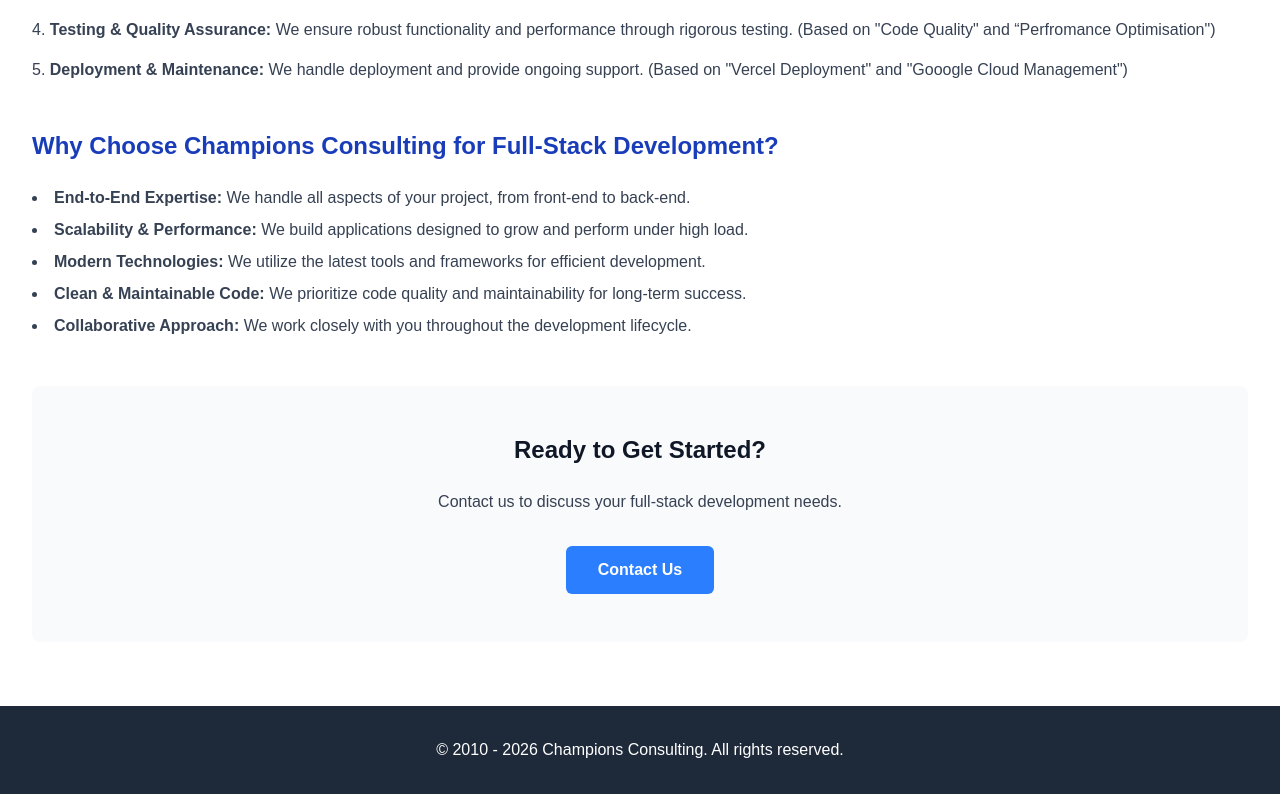
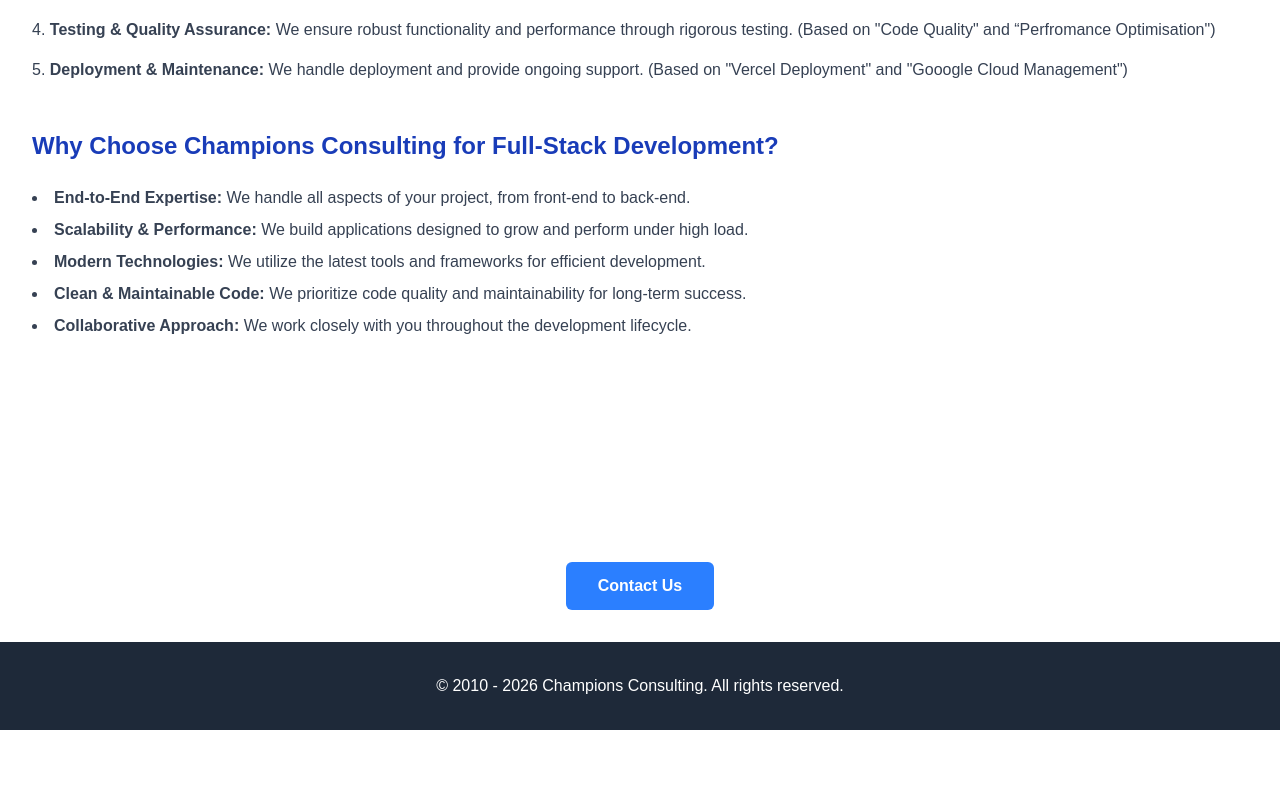
Before and after one commit to champions-consulting/website, a Next.js app: page /full-stack-development-services in a window 1280 px wide. Shown: the part 810-1604 px from the top of the page. After the commit the page ends 1540 px from the top, so only its background shows below. Built offline with nearby package versions, Linux system fonts and the light colour scheme.

Commit message:
The service page design is much better related of styles

```diff
--- a/src/app/full-stack-development-services/ServicesPage.tsx
+++ b/src/app/full-stack-development-services/ServicesPage.tsx
@@ -1,11 +1,11 @@
-'use client' // Assuming you might have interactive elements
+'use client'
 
-import React from 'react'
 import Link from 'next/link'
 
 function FullStackDevelopmentServicesPage() {
   return (
-    <section className="py-16">
+    <>
+      <section className="pt-16 pb-8 bg-white">
         <div className="container mx-auto px-4 md:px-8">
           <h1 className="text-4xl font-bold mb-8 text-gray-900">
             Full-Stack Development Services
@@ -35,9 +35,9 @@
                 </p>
                 <ul className="list-disc list-inside text-gray-700">
                   <li className="mb-2">
-                  <strong>React & Next.js:</strong> Building dynamic single-page
-                  applications and server-rendered web applications for optimal
-                  performance and SEO.
+                    <strong>React & Next.js:</strong> Building dynamic
+                    single-page applications and server-rendered web
+                    applications for optimal performance and SEO.
                   </li>
                   <li className="mb-2">
                     <strong>Typescript</strong>:Ensuring code quality and
@@ -78,9 +78,9 @@
             </p>
             <ol className="list-decimal list-inside text-gray-700">
               <li className="mb-4">
-              <strong>Requirements Gathering:</strong> We work closely with you
-              to understand your business needs and project goals. (Based on
-              &quot;Stakeholder Collaboration&quot; and &quot;Business
+                <strong>Requirements Gathering:</strong> We work closely with
+                you to understand your business needs and project goals. (Based
+                on &quot;Stakeholder Collaboration&quot; and &quot;Business
                 Requirements Analysis&quot; from your resume)
               </li>
               <li className="mb-4">
@@ -90,13 +90,13 @@
               </li>
               <li className="mb-4">
                 <strong>Development & Implementation:</strong> We build
-              high-quality code adhering to best practices. (Based on &quot;Full
-              Stack Development&quot; responsibilities)
+                high-quality code adhering to best practices. (Based on
+                &quot;Full Stack Development&quot; responsibilities)
               </li>
               <li className="mb-4">
                 <strong>Testing & Quality Assurance:</strong> We ensure robust
-              functionality and performance through rigorous testing. (Based on
-              &quot;Code Quality&quot; and &ldquo;Perfromance
+                functionality and performance through rigorous testing. (Based
+                on &quot;Code Quality&quot; and &ldquo;Perfromance
                 Optimisation&quot;)
               </li>
               <li className="mb-4">
@@ -117,29 +117,30 @@
                 your project, from front-end to back-end.
               </li>
               <li className="mb-2">
-              <strong>Scalability & Performance:</strong> We build applications
-              designed to grow and perform under high load.
+                <strong>Scalability & Performance:</strong> We build
+                applications designed to grow and perform under high load.
               </li>
               <li className="mb-2">
-              <strong>Modern Technologies:</strong> We utilize the latest tools
-              and frameworks for efficient development.
+                <strong>Modern Technologies:</strong> We utilize the latest
+                tools and frameworks for efficient development.
               </li>
               <li className="mb-2">
                 <strong>Clean & Maintainable Code:</strong> We prioritize code
                 quality and maintainability for long-term success.
               </li>
               <li className="mb-2">
-              <strong>Collaborative Approach:</strong> We work closely with you
-              throughout the development lifecycle.
+                <strong>Collaborative Approach:</strong> We work closely with
+                you throughout the development lifecycle.
               </li>
             </ul>
           </section>
-
-        <section className="text-center py-12 bg-gray-50 rounded-lg">
-          <h2 className="text-2xl font-bold mb-6 text-gray-900">
+        </div>
+      </section>
+      <section className="text-center py-8">
+        <h2 className="text-2xl font-bold mb-6 text-white">
           Ready to Get Started?
         </h2>
-          <p className="text-gray-700 mb-8">
+        <p className="text-white mb-8">
           Contact us to discuss your full-stack development needs.
         </p>
         <Link
@@ -149,8 +150,7 @@
           Contact Us
         </Link>
       </section>
-      </div>
-    </section>
+    </>
   )
 }
 
```
Lines whose indentation alone changed are shown as unchanged.
